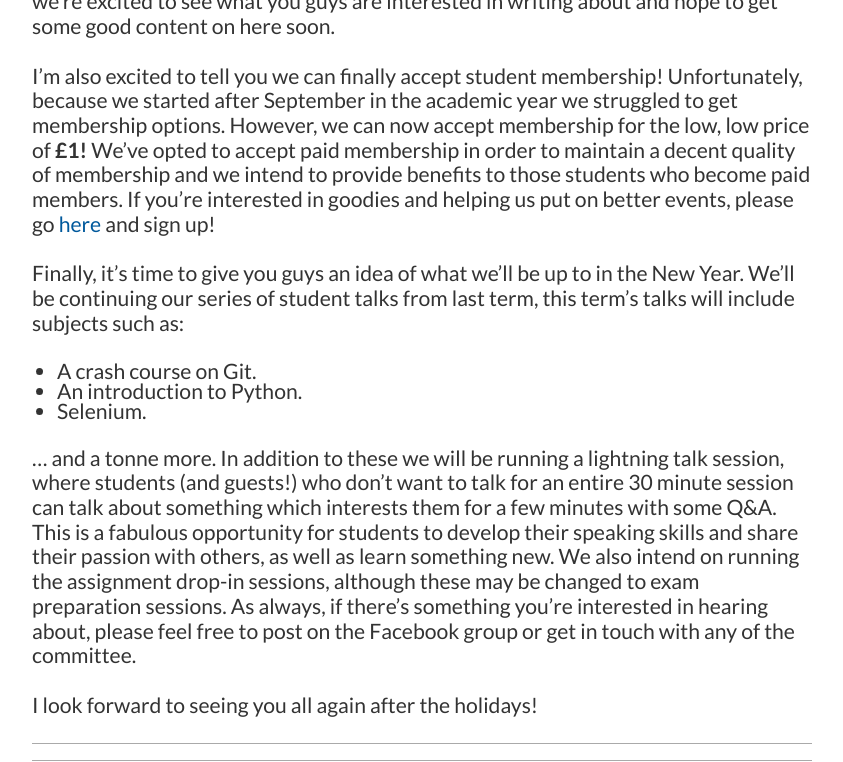
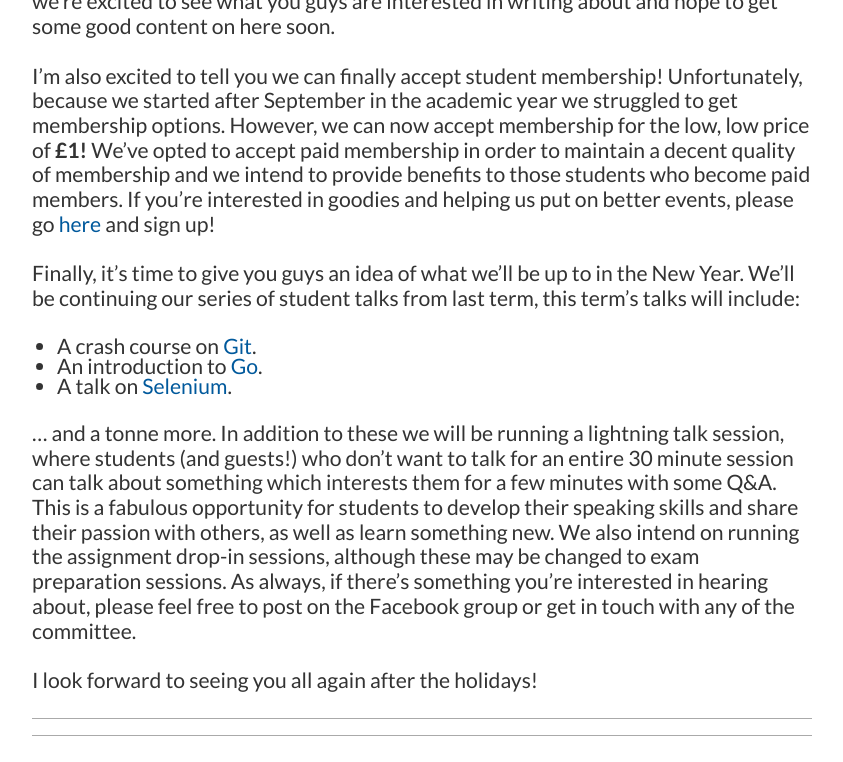
Before and after one commit to mmucomputing/mmucomputing.github.io, a Jekyll site: the page built from _posts/2013-12-21-Hello-World.md, in a window 1280 px wide and 900 px high, scrolled down 522 px, cut to the strip 0-762 px from the top of the window. Shown: the whole strip, without its empty margins (218-1061 px from the left). Built offline with Jekyll 4.4.1, drawn with Linux system fonts in a browser that asks for light colours; nearby versions of some CDN libraries; Markdown is read by kramdown in place of the engine named in the settings; comment, search, counter and statistics services are not loaded.

Commit message:
Changed Hello, World post to link against talk subjects

```diff
--- a/_posts/2013-12-21-Hello-World.md
+++ b/_posts/2013-12-21-Hello-World.md
@@ -10,11 +10,11 @@ Firstly, welcome! This is our new website, which has (honestly) been a long time
 
 I'm also excited to tell you we can finally accept student membership! Unfortunately, because we started after September in the academic year we struggled to get membership options. However, we can now accept membership for the low, low price of **£1!** We've opted to accept paid membership in order to maintain a decent quality of membership and we intend to provide benefits to those students who become paid members. If you're interested in goodies and helping us put on better events, please go [here](http://www.mmunion.co.uk/studentactivities/manchester/societies/computing/) and sign up!
 
-Finally, it's time to give you guys an idea of what we'll be up to in the New Year. We'll be continuing our series of student talks from last term, this term's talks will include subjects such as:
+Finally, it's time to give you guys an idea of what we'll be up to in the New Year. We'll be continuing our series of student talks from last term, this term's talks will include:
 
-* A crash course on Git.
-* An introduction to Python.
-* Selenium.
+* A crash course on [Git](http://git-scm.com/).
+* An introduction to [Go](http://golang.org/).
+* A talk on [Selenium](http://www.seleniumhq.org/).
 
 ... and a tonne more. In addition to these we will be running a lightning talk session, where students (and guests!) who don't want to talk for an entire 30 minute session can talk about something which interests them for a few minutes with some Q&A. This is a fabulous opportunity for students to develop their speaking skills and share their passion with others, as well as learn something new. We also intend on running the assignment drop-in sessions, although these may be changed to exam preparation sessions. As always, if there's something you're interested in hearing about, please feel free to post on the Facebook group or get in touch with any of the committee.
 
```
